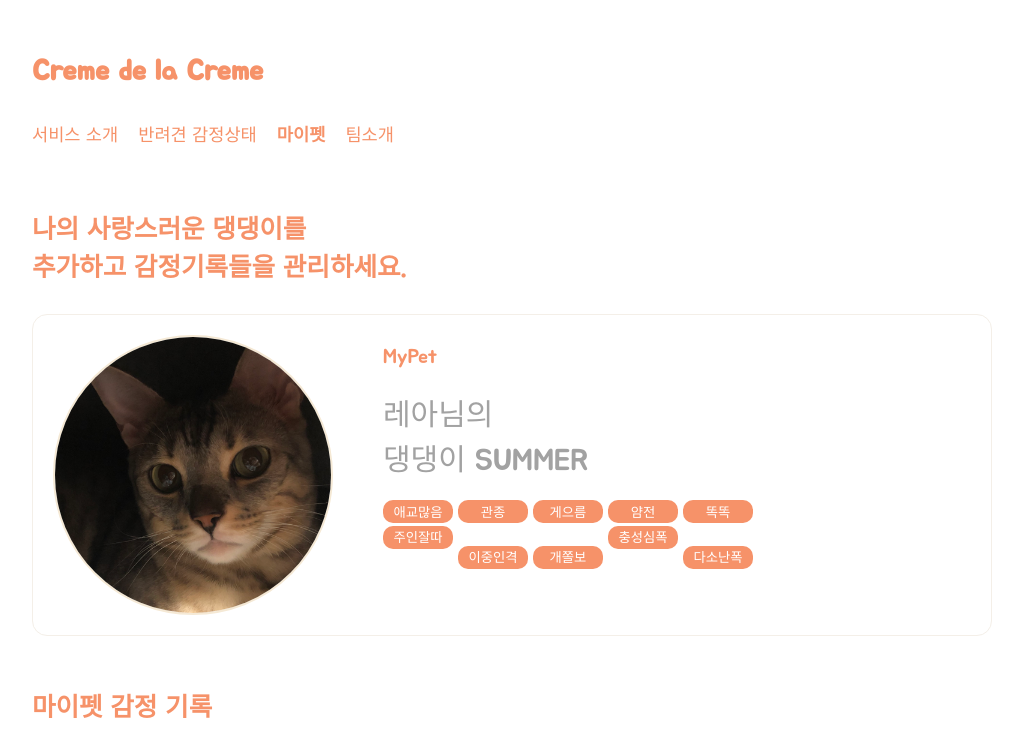
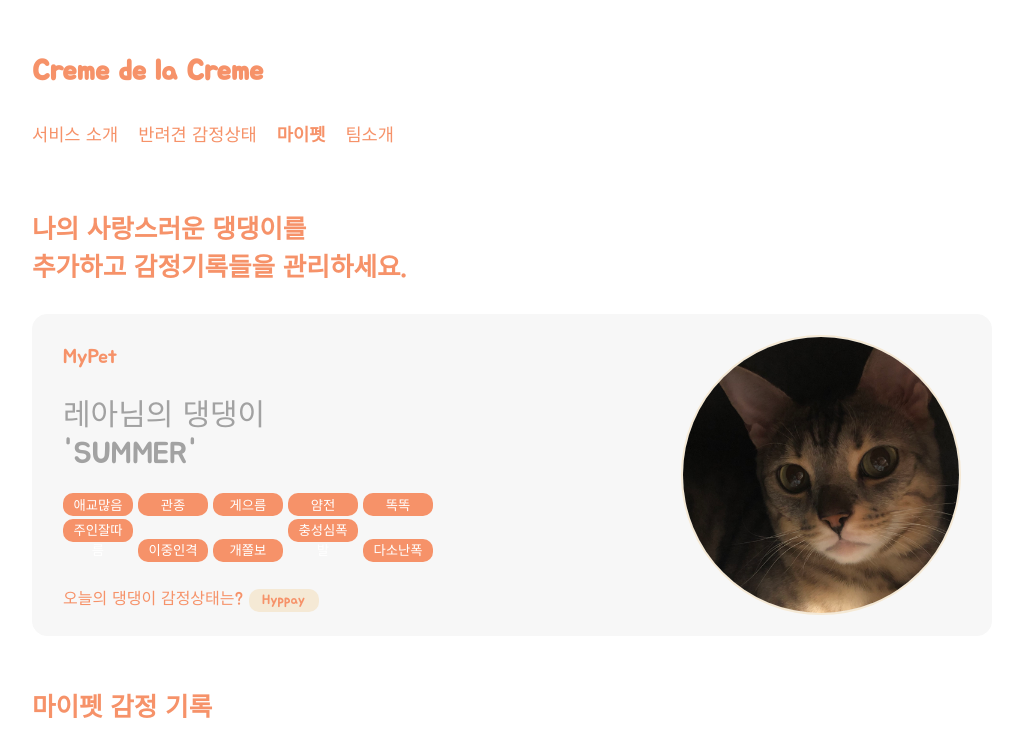
Before and after one commit to CreamDeLaCream/creme-client, a React (Create React App) app: page /mypet in a window 1280 px wide. Shown: the top 749 px of the page, without its empty margins (128-1151 px from the left). Built offline with nearby package versions, Linux system fonts and the light colour scheme.

Commit message:
[#14] edit : UI 확정

```diff
--- a/src/common/styles/GlobalStyle.js
+++ b/src/common/styles/GlobalStyle.js
@@ -5,7 +5,7 @@ const GlobalStyle = createGlobalStyle`
         --main: #f69269;
         --lightorange: #fae5d6;
         --cream: #f5e9d5;
-        --lightcream: #f4efe8;
+        --lightcream: #f7f7f7;
         --white: #ffffff;
         --gray: #a2a2a2;
         --lightgray: #f5f5f5;
--- a/src/pages/MyPet/MyPetInfo.js
+++ b/src/pages/MyPet/MyPetInfo.js
@@ -6,6 +6,7 @@ import AnalysisImageData from './AnalysisData';
 
 // Compo
 import { Keyword } from '../../common/components';
+import { Button } from '../../common/components';
 
 export const MyPetInfo = () => {
   const env = process.env;
@@ -14,6 +15,32 @@ export const MyPetInfo = () => {
 
   return (
     <MyPetInfoCard>
+      <MyPetContentContainer>
+        <MyPetContent>
+          <p>MyPet</p>
+          <MyPetName>
+            레아님의 댕댕이
+            <br /> 'SUMMER'
+          </MyPetName>
+          <MyPetKeyword>
+            <Keyword />
+            {/* <CurrentEmotion>현재의 감정</CurrentEmotion> */}
+          </MyPetKeyword>
+          <CurrentEmotion>
+            오늘의 댕댕이 감정상태는?
+            <Button
+              width="70px"
+              height="23px"
+              bg="var(--cream)"
+              color="var(--main)"
+              radius="10px"
+              margin="0 0 0 5px"
+            >
+              Hyppay
+            </Button>
+          </CurrentEmotion>
+        </MyPetContent>
+      </MyPetContentContainer>
       <MyPetImage>
         <img
           alt=""
@@ -22,24 +49,15 @@ export const MyPetInfo = () => {
           height="300px"
         />
       </MyPetImage>
-      <MyPetContent>
-        <p>MyPet</p>
-        <MyPetName>
-          레아님의 <br />
-          댕댕이 SUMMER
-        </MyPetName>
-        <MyPetKeyword>
-          <Keyword />
-        </MyPetKeyword>
-      </MyPetContent>
     </MyPetInfoCard>
   );
 };
 
 const MyPetInfoCard = styled.div`
-  width: 830px;
+  width: 100%;
   height: 320px;
   display: flex;
+  justify-content: space-between;
 `;
 
 const MyPetImage = styled.div`
@@ -52,11 +70,10 @@ const MyPetImage = styled.div`
   // positon: absolute;
   // vertical-align: middle;
   margin-top: 20px;
-  margin-left: 20px;
+  margin-right: 30px;
 `;
 
-const MyPetContent = styled.div`
-  margin-left: 20px;
+const MyPetContentContainer = styled.div`
   width: 500px;
 
   // background-color: var(--cream);
@@ -64,21 +81,29 @@ const MyPetContent = styled.div`
 
   p {
     margin-top: 30px;
-    margin-left: 30px;
     font-size: 20px;
     width: 440px;
   }
 `;
 
+const MyPetContent = styled.div`
+  margin-left: 30px;
+`;
+
 const MyPetName = styled.div`
   width: 440px;
-  margin-left: 30px;
   font-size: 30px;
   color: var(--gray);
 `;
 
 const MyPetKeyword = styled.div`
   width: 440px;
-  margin-left: 30px;
   margin-top: 20px;
 `;
+
+const CurrentEmotion = styled.div`
+  width: 440px;
+  color: var(--main);
+  margin-top: 20px;
+  cusor: pointer;
+`;
--- a/src/pages/MyPet/MyPetPage.js
+++ b/src/pages/MyPet/MyPetPage.js
@@ -22,8 +22,6 @@ const IntroPage = () => {
       </Text>
       <MyPetWrapper>
         <MyPetInfo />
-        <MyPetList />
-        {/* <MyPet /> */}
       </MyPetWrapper>
 
       <RecordWrapper>
@@ -43,7 +41,7 @@ const MyPetWrapper = styled.div`
   display: flex;
   margin-top: 30px;
   flex-direction: row;
-  // background-color: var(--lightcream);
+  background-color: var(--lightcream);
   border: solid 1px var(--lightcream);
   border-radius: 15px;
 
--- a/src/pages/MyPet/Record.js
+++ b/src/pages/MyPet/Record.js
@@ -14,7 +14,7 @@ const Record = () => {
       <RecordCard>
         <img
           alt=""
-          src={process.env.PUBLIC_URL + `/Image/dog0.png`}
+          src={process.env.PUBLIC_URL + `/Image/cat0.png`}
           width="315px"
           height="315px"
         />
```
